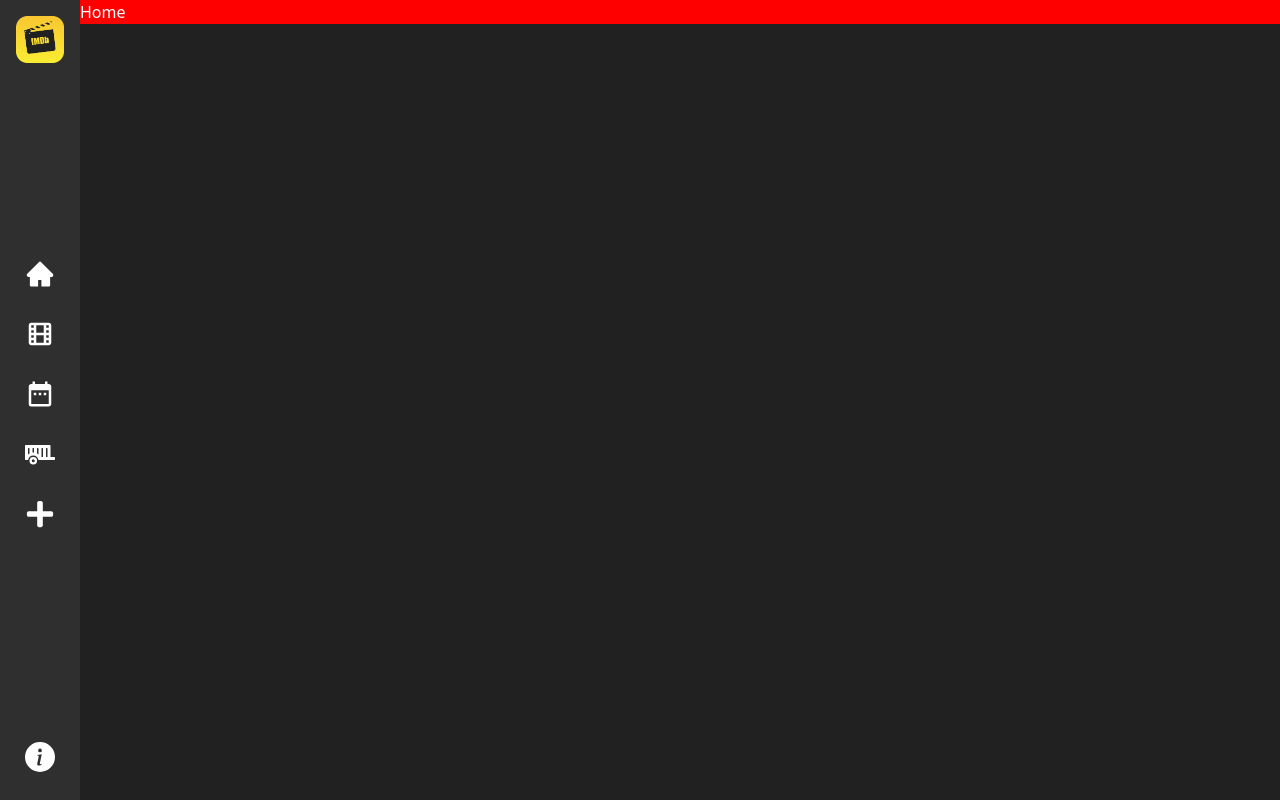
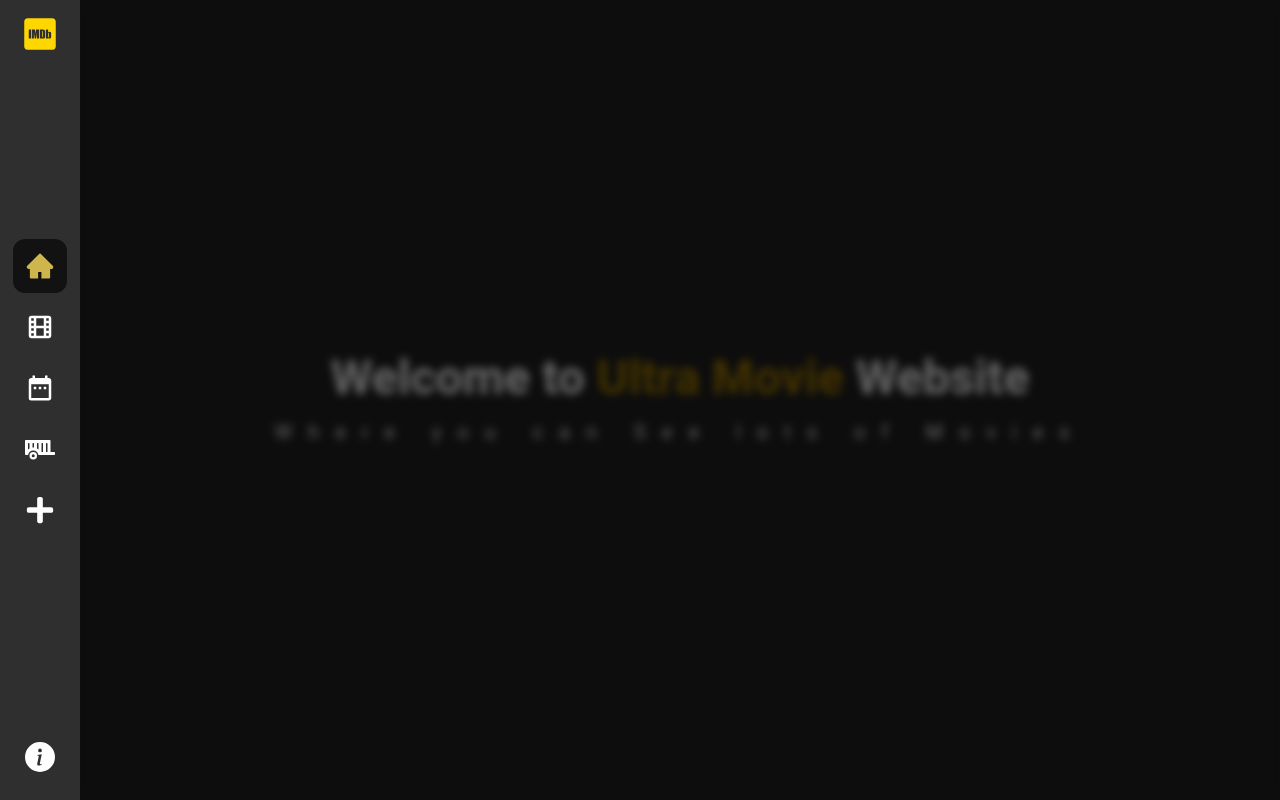
Before and after one commit to AliReza1083/Ultra-Movies, a React (Vite) app: page / in a window 1280 px wide. Built offline with nearby package versions, Linux system fonts and the light colour scheme.

Commit message:
Done with the home page

```diff
--- a/src/components/Nav_Links.jsx
+++ b/src/components/Nav_Links.jsx
@@ -1,8 +1,16 @@
-import { Link } from "react-router-dom";
+import { Link, useLocation } from "react-router-dom";
 
 const NavLinks = ({ path, dataLinks, icons }) => {
+  const location = useLocation();
+
   return (
-    <Link to={path} className="nav__links" data-links={dataLinks}>
+    <Link
+      to={path}
+      className={`nav__links ${
+        path == location.pathname ? "bg-[#121212] text-secondary" : ""
+      }`}
+      data-links={dataLinks}
+    >
       {icons}
     </Link>
   );
--- a/src/components/Navbar.jsx
+++ b/src/components/Navbar.jsx
@@ -1,9 +1,10 @@
 import { Link, Outlet } from "react-router-dom";
+import { motion } from "framer-motion";
 
 import NavLinks from "./Nav_Links";
 
 // Images
-import Logo from "../assets/logo.png";
+import { FaImdb } from "react-icons/fa";
 
 // Icons
 import { AiFillHome } from "react-icons/ai";
@@ -11,13 +12,33 @@ import { BiFilm } from "react-icons/bi";
 import { FaTrailer, FaPlus } from "react-icons/fa";
 import { MdDateRange } from "react-icons/md";
 import { BsInfoCircleFill } from "react-icons/bs";
+import { useState } from "react";
 
 const Navbar = () => {
+  const [isBg, setIsBg] = useState(false);
+
+  const mouseIn = () => setIsBg(true);
+  const mouseOut = () => setIsBg(false);
+
   return (
     <>
-      <nav className="fixed top-0 left-0 w-20 h-screen bg-background_2 p-4 flex flex-col justify-between items-center">
+      {isBg && (
+        <motion.div
+          animate={{ opacity: [0, 1] }}
+          transition={{ duration: 0.25 }}
+          className="w-full h-screen fixed top-0 left-0 bg-[#000] bg-opacity-[.6] backdrop-blur-sm"
+        ></motion.div>
+      )}
+
+      <nav
+        onMouseEnter={mouseIn}
+        onMouseLeave={mouseOut}
+        className="fixed top-0 left-0 w-20 h-screen bg-background_2 p-4 flex flex-col justify-between items-center"
+      >
         {/* Logo */}
-        <img src={Logo} alt="" width={"100%"} />
+        <Link to={"/"} className="text-4xl text-[#ffd700]">
+          <FaImdb />
+        </Link>
 
         {/* Links */}
         <div>
--- a/src/index.css
+++ b/src/index.css
@@ -2,12 +2,15 @@
 @tailwind components;
 @tailwind utilities;
 
+@import url("https://fonts.googleapis.com/css2?family=Roboto:wght@300;400;500;700;900&display=swap");
+
 body {
   @apply bg-background text-white;
+  font-family: "Roboto", sans-serif;
 }
 
 .nav__links {
-  @apply relative text-3xl p-3 rounded-xl inline-block hover:bg-[#121212] hover:text-secondary duration-200;
+  @apply relative text-3xl p-3 rounded-xl inline-block hover:bg-[#121212] hover:text-secondary duration-200 active:scale-90;
 }
 @media (min-width: 992px) {
   .nav__links::after {
@@ -34,8 +37,8 @@ body {
 
 .display {
   width: calc(100% - 80px);
-  background-color: red;
   position: absolute;
   top: 0;
   right: 0;
+  z-index: -1;
 }
--- a/src/routes/Home.jsx
+++ b/src/routes/Home.jsx
@@ -1,5 +1,26 @@
+import { motion } from "framer-motion";
+
 const Home = () => {
-  return <div className="display">Home</div>;
+  return (
+    <div className="display h-screen flex flex-col justify-center items-center gap-4">
+      <motion.h1
+        initial={{ opacity: 0 }}
+        animate={{ opacity: 1, y: [100, -10, 0] }}
+        transition={{ duration: 0.5 }}
+        className="text-5xl font-bold"
+      >
+        Welcome to <span className="text-primary">Ultra Movie</span> Website
+      </motion.h1>
+      <motion.p
+        initial={{ opacity: 0 }}
+        animate={{ opacity: 1, y: [100, -10, 0] }}
+        transition={{ duration: 0.5, delay: 0.1 }}
+        className="text-xl tracking-[.8em] text-center"
+      >
+        Where you can See lots of Movies
+      </motion.p>
+    </div>
+  );
 };
 
 export default Home;
```
